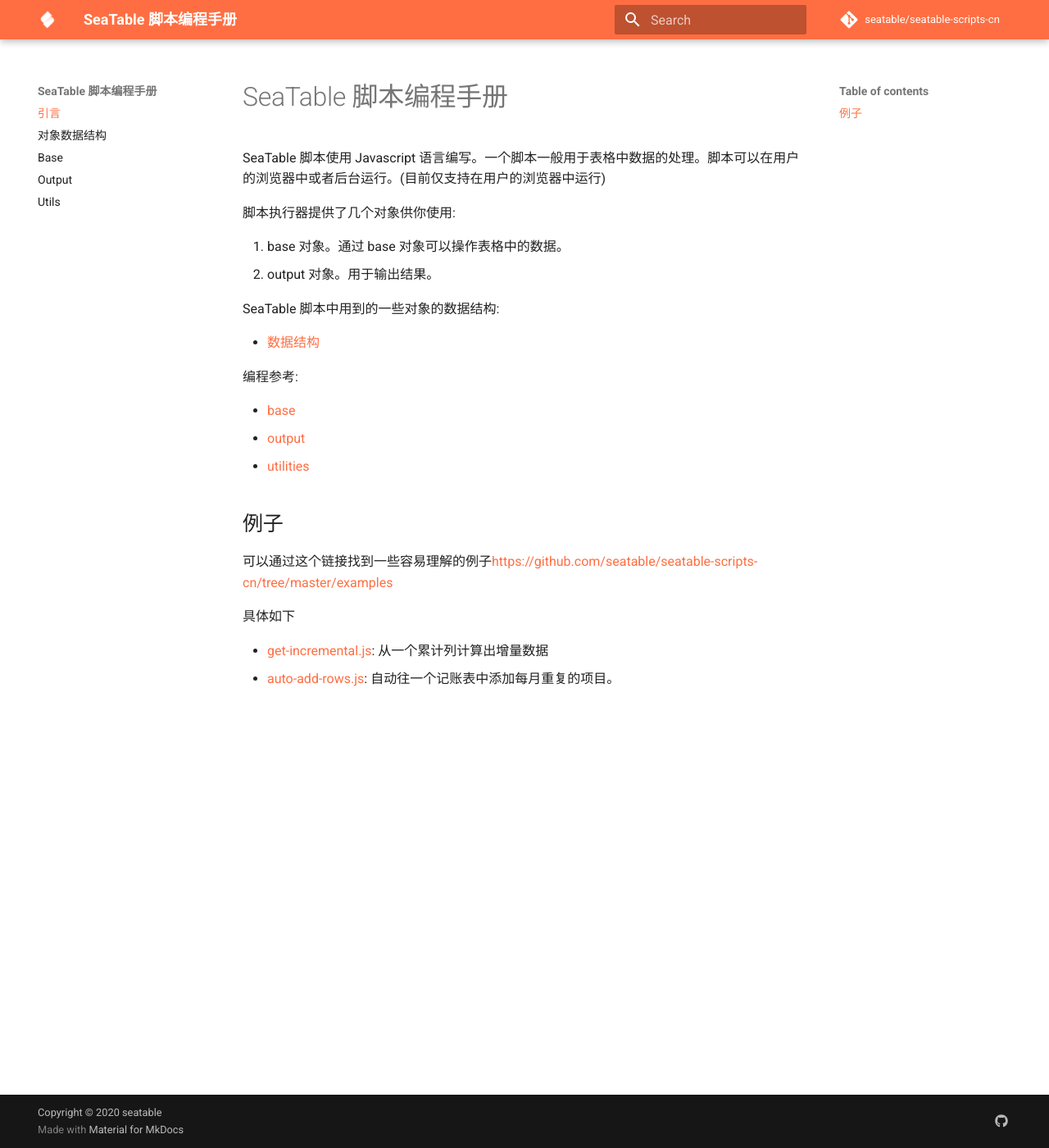
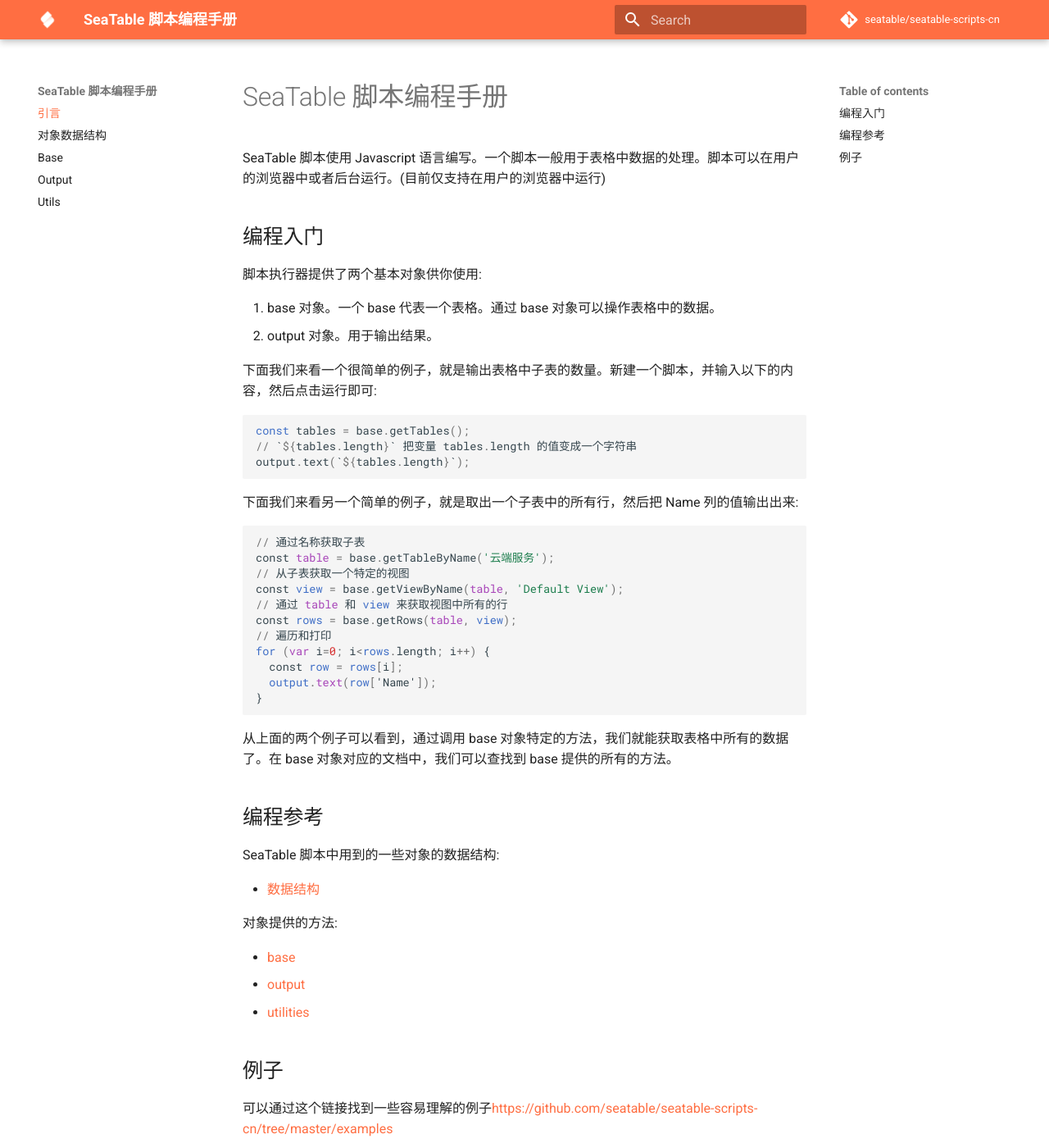
Before and after one commit to seatable/seatable-scripts-cn, an MkDocs documentation site: the page built from manual/README.md, in a window 1280 px wide and 1400 px high. Shown: the whole window at 82% size. Built offline with MkDocs 1.6.1 and Material for MkDocs 9.7.7, drawn with Linux system fonts in a browser that asks for light colours; comment, search, counter and statistics services are not loaded.

Commit message:
Add introduction section

````diff
--- a/manual/README.md
+++ b/manual/README.md
@@ -2,16 +2,46 @@
 
 SeaTable 脚本使用 Javascript 语言编写。一个脚本一般用于表格中数据的处理。脚本可以在用户的浏览器中或者后台运行。(目前仅支持在用户的浏览器中运行)
 
-脚本执行器提供了几个对象供你使用:
+## 编程入门
 
-1. base 对象。通过 base 对象可以操作表格中的数据。
+脚本执行器提供了两个基本对象供你使用:
+
+1. base 对象。一个 base 代表一个表格。通过 base 对象可以操作表格中的数据。
 2. output 对象。用于输出结果。
+
+下面我们来看一个很简单的例子，就是输出表格中子表的数量。新建一个脚本，并输入以下的内容，然后点击运行即可:
+
+```
+const tables = base.getTables();
+// `${tables.length}` 把变量 tables.length 的值变成一个字符串
+output.text(`${tables.length}`);
+```
+
+下面我们来看另一个简单的例子，就是取出一个子表中的所有行，然后把 Name 列的值输出出来:
+
+```
+// 通过名称获取子表
+const table = base.getTableByName('云端服务');
+// 从子表获取一个特定的视图
+const view = base.getViewByName(table, 'Default View');
+// 通过 table 和 view 来获取视图中所有的行
+const rows = base.getRows(table, view);
+// 遍历和打印
+for (var i=0; i<rows.length; i++) {
+  const row = rows[i];
+  output.text(row['Name']);
+}
+```
+
+从上面的两个例子可以看到，通过调用 base 对象特定的方法，我们就能获取表格中所有的数据了。在 base 对象对应的文档中，我们可以查找到 base 提供的所有的方法。
+
+## 编程参考
 
 SeaTable 脚本中用到的一些对象的数据结构:
 
 * [数据结构](data-structure.md)
 
-编程参考:
+对象提供的方法:
 
 * [base](base.md)
 * [output](output.md)
@@ -24,4 +54,4 @@
 具体如下
 
 * [get-incremental.js](https://github.com/seatable/seatable-scripts-cn/tree/master/examples/get-incremental.js): 从一个累计列计算出增量数据
-* [auto-add-rows.js](https://github.com/seatable/seatable-scripts-cn/tree/master/examples/auto-add-rows.js): 自动往一个记账表中添加每月重复的项目。
+* [auto-add-rows.js](https://github.com/seatable/seatable-scripts-cn/tree/master/examples/auto-add-rows.js): 自动往一个记账表中添加每月重复的项目
````
